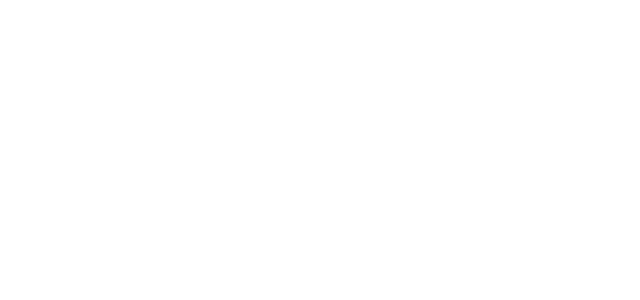
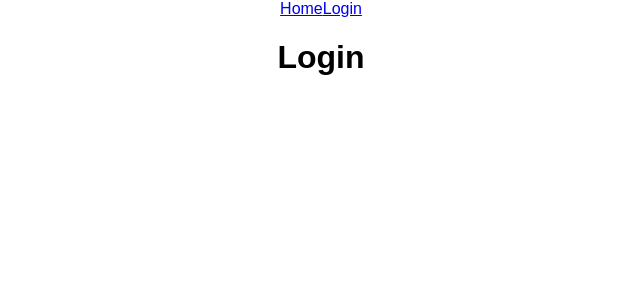
Before and after one commit to Vansitha/Social-Media-App, a React (Create React App) app: page /login in a window 1280 px wide. Shown: the top 300 px of the page, without its empty margins (319-959 px from the left). Built offline with nearby package versions, Linux system fonts and the light colour scheme.

Commit message:
Setup routing for main and login page

```diff
--- a/src/App.css
+++ b/src/App.css
@@ -2,37 +2,47 @@
   text-align: center;
 }
 
-.App-logo {
-  height: 40vmin;
-  pointer-events: none;
+body {
+  margin: 0;
+  padding: 0;
+  font-family: Arial, Helvetica, sans-serif;
 }
 
-@media (prefers-reduced-motion: no-preference) {
-  .App-logo {
-    animation: App-logo-spin infinite 20s linear;
-  }
+.navbar {
+  width: 100%;
+  height: 80px;
+  background-color: slateblue;
+  display: flex;
+  align-items: center;
+  justify-content: flex-end;
 }
 
-.App-header {
-  background-color: #282c34;
-  min-height: 100vh;
+.navbar .links {
+  text-align: center;
+  margin-right: 50px;
+}
+
+.links a {
+  color: white;
+  text-decoration: none;
+  border-bottom: 3px solid white;
+  padding-bottom: 2px;
+  margin: 10px;
+}
+
+.navbar .user {
   display: flex;
-  flex-direction: column;
+  justify-content: center;
   align-items: center;
-  justify-content: center;
-  font-size: calc(10px + 2vmin);
+  margin-right: 50px;
+}
+
+.user p {
+  font-size: 15px;
+  margin-right: 10px;
   color: white;
 }
-
-.App-link {
-  color: #61dafb;
+.user img {
+  font-size: 15px;
+  border-radius: 50%;
 }
-
-@keyframes App-logo-spin {
-  from {
-    transform: rotate(0deg);
-  }
-  to {
-    transform: rotate(360deg);
-  }
-}
--- a/src/App.js
+++ b/src/App.js
@@ -1,7 +1,23 @@
+import React from "react";
 import "./App.css";
+import { BrowserRouter as Router, Route, Routes } from "react-router-dom";
+import Main from "./pages/Main";
+import Login from "./pages/Login";
+import Navbar from "./components/Navbar";
 
 function App() {
-  return <div className='App'></div>;
+  return (
+    <div className='App'>
+      <Router>
+        <Navbar />
+        <Routes>
+          <Route path='/' element={<Main />}></Route>
+          <Route path='/login' element={<Login />}></Route>
+          <Route path='/' element={<Main />}></Route>
+        </Routes>
+      </Router>
+    </div>
+  );
 }
 
 export default App;
--- /dev/null
+++ b/src/components/Navbar.jsx
@@ -0,0 +1,11 @@
+import React from "react";
+import { Link } from "react-router-dom";
+
+export default function Navbar() {
+  return (
+    <div>
+      <Link to='/'>Home</Link>
+      <Link to='/login'>Login</Link>
+    </div>
+  );
+}
--- /dev/null
+++ b/src/pages/Login.jsx
@@ -0,0 +1,9 @@
+import React from "react";
+
+export default function Login() {
+  return (
+    <div>
+      <h1>Login</h1>
+    </div>
+  );
+}
--- /dev/null
+++ b/src/pages/Main.jsx
@@ -0,0 +1,9 @@
+import React from "react";
+
+export default function Main() {
+  return (
+    <div>
+      <h1>Main</h1>
+    </div>
+  );
+}
```
